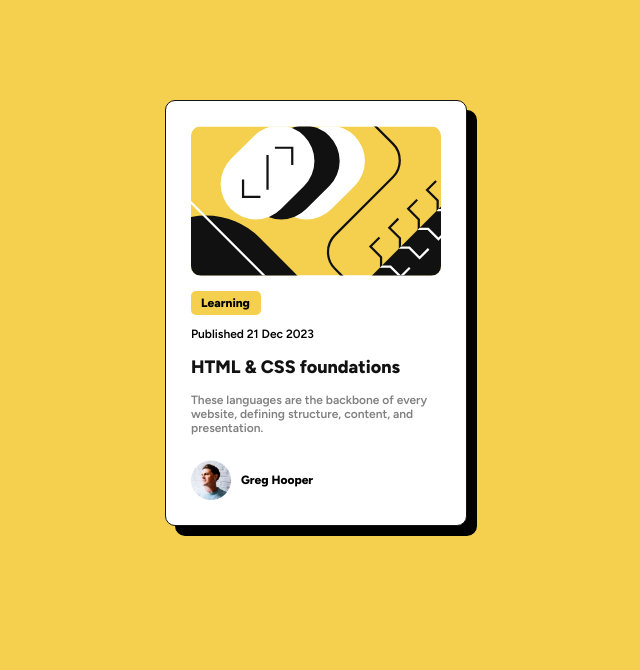
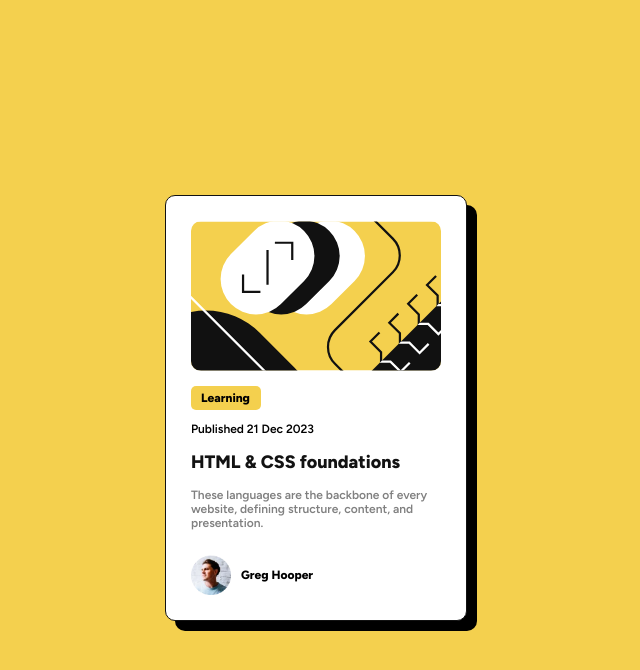
Before and after one commit to D-Salkovic/Blog-preview-card, a plain HTML site: page index.html in a window 1280 px wide. Shown: the whole page, without its empty margins (324-964 px from the left). Drawn offline with Linux system fonts and the light colour scheme.

Commit message:
update div centering

```diff
--- a/assets/styles/style.css
+++ b/assets/styles/style.css
@@ -38,6 +38,10 @@ body {
     font-family: var(--font-family);
     font-size:  var(--font-size);
     background-color: var(--primary);
+    min-height: 100vh;
+    display: flex;
+    justify-content: center;
+    align-items: center;
 }
 
 .container {
@@ -45,7 +49,6 @@ body {
     border: 1px solid var(--black);
     border-radius: 10px;
     width: 300px;
-    margin: 100px auto;
     box-shadow: 10px 10px;
 }
 
```
